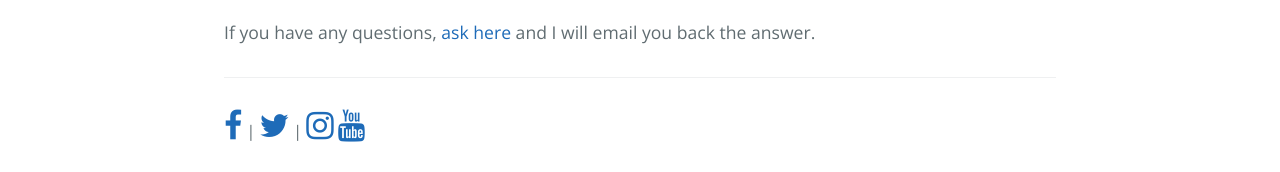
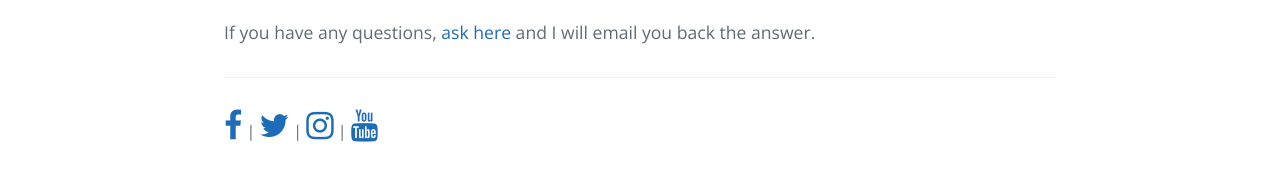
Before and after one commit to hh0w/hh0w.github.io, a Jekyll site: the page built from index.md, in a window 1280 px wide. Shown: the part 1022-1194 px from the top of the page. Built offline with Jekyll 4.4.1, drawn with Linux system fonts in a browser that asks for light colours; our own code applies the rules of GitHub Pages for plain Markdown files.

Commit message:
Update default.html

```diff
--- a/_layouts/default.html
+++ b/_layouts/default.html
@@ -35,7 +35,7 @@
       <footer class="site-footer">
         <a href="https://www.facebook.com/Helping-Hands-of-Winchester-610135582796411/"><i class="fa fa-facebook fa-2x"></i></a> |
         <a href="https://twitter.com/HandsWinchester"><i class="fa fa-twitter fa-2x"></i></a> |
-        <a href="https://instagram.com/helpinghandsofwinchester"><i class="fa fa-instagram fa-2x"></i></a>
+        <a href="https://instagram.com/helpinghandsofwinchester"><i class="fa fa-instagram fa-2x"></i></a> |
         <a href="https://www.youtube.com/channel/UCPJn7piJSulvAQFuYnqRcHw"><i class="fa fa-youtube fa-2x"></i></a>
       </footer>
     </main>
```
